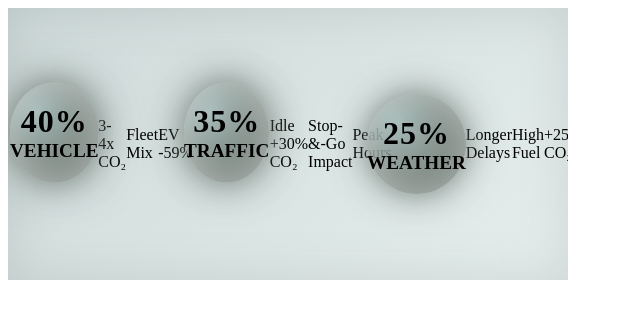
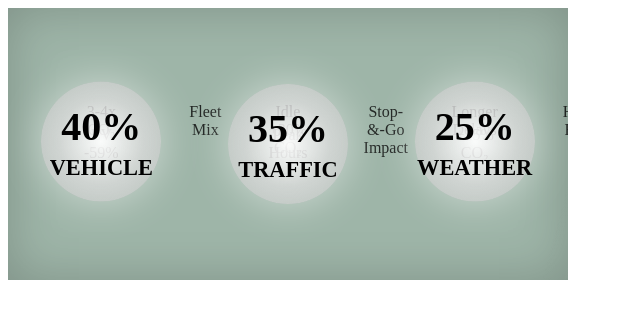
Before and after one commit to GauravR1988/bubble-animation, a plain HTML site: page index.html in a window 1280 px wide. Shown: the whole page, without its empty margins (0-640 px from the left). Drawn offline with Linux system fonts and the light colour scheme.

Commit message:
Update index.html

```diff
--- a/index.html
+++ b/index.html
@@ -6,12 +6,12 @@
     width: 560px;
     height: 272px;
     position: relative;
-    background: linear-gradient(135deg, #cedad9, #e5eeed);
+    background: #9eb5a8;
     display: flex;
     justify-content: space-around;
     align-items: center;
     overflow: hidden;
-    box-shadow: inset 0 0 50px rgba(110,122,115,0.2);
+    box-shadow: inset 0 0 50px rgba(0,0,0,0.2);
 }
 
 .section {
@@ -22,140 +22,87 @@
     justify-content: center;
     align-items: center;
 }
+
 .main-bubble {
-    width: 100px;
-    height: 100px;
-    background: radial-gradient(circle at 30% 30%,
-        rgba(158,181,179,0.9),
-        rgba(110,122,115,0.8),
-        rgba(90,100,95,0.9));
+    width: 120px;
+    height: 120px;
+    background: radial-gradient(circle at center,
+        rgba(255,255,255,0.95),
+        rgba(220,220,220,0.8),
+        rgba(200,200,200,0.6));
     border-radius: 50%;
     position: relative;
     box-shadow:
-        inset 0 0 25px rgba(255,255,255,0.4),
-        0 0 20px rgba(110,122,115,0.5),
-        0 0 35px rgba(90,100,95,0.3);
-    cursor: pointer;
-    z-index: 2;
-    animation:
-        pulse 2s infinite,
-        float 3s ease-in-out infinite;
+        0 0 40px rgba(255,255,255,0.5);
     display: flex;
     justify-content: center;
     align-items: center;
+    z-index: 2;
 }
 
 .bubble-content {
-    color: #000;
-    text-align: center;
-    font-family: Times New Roman, serif;
     display: flex;
     flex-direction: column;
     align-items: center;
     justify-content: center;
+    text-align: center;
     width: 100%;
-    height: 100%;
 }
 
 .percentage {
-    font-size: 2em;
+    font-size: 2.5em;
     font-weight: bold;
     margin: 0;
-    letter-spacing: 1px;
+    color: #000;
 }
 
 .title {
-    font-size: 1.2em;
+    font-size: 1.4em;
     font-weight: bold;
-    margin: 0;
-    text-transform: uppercase;
+    margin: 5px 0 0 0;
+    color: #000;
 }
 
+.info-text {
+    position: absolute;
+    color: #000;
+    font-size: 1em;
+    font-weight: normal;
+    opacity: 0.8;
+    text-align: center;
+}
+
+/* Position text around bubbles */
+.section .info-text:nth-of-type(1) {
+    left: -30px;
+    top: 35%;
+}
+
+.section .info-text:nth-of-type(2) {
+    top: 35%;
+}
+
+.section .info-text:nth-of-type(3) {
+    right: -30px;
+    top: 35%;
+}
+
+/* Optional subtle animation for main bubbles */
 @keyframes float {
     0% { transform: translateY(0px); }
-    50% { transform: translateY(-15px); }
+    50% { transform: translateY(-5px); }
     100% { transform: translateY(0px); }
 }
 
-.section:nth-child(1) .main-bubble { animation-delay: 0s, 0s; }
-.section:nth-child(2) .main-bubble { animation-delay: 0.3s, 1s; }
-.section:nth-child(3) .main-bubble { animation-delay: 0.6s, 2s; }
-
-@keyframes pulse {
-    0% {
-        box-shadow:
-            inset 0 0 25px rgba(255,255,255,0.4),
-            0 0 20px rgba(110,122,115,0.5),
-            0 0 35px rgba(90,100,95,0.3);
-        transform: scale(1);
-    }
-    50% {
-        box-shadow:
-            inset 0 0 35px rgba(255,255,255,0.5),
-            0 0 30px rgba(110,122,115,0.7),
-            0 0 45px rgba(90,100,95,0.5);
-        transform: scale(1.05);
-    }
-    100% {
-        box-shadow:
-            inset 0 0 25px rgba(255,255,255,0.4),
-            0 0 20px rgba(110,122,115,0.5),
-            0 0 35px rgba(90,100,95,0.3);
-        transform: scale(1);
-    }
-}
-<style>
-.info-bubble {
-    width: 55px;
-    height: 55px;
-    background: linear-gradient(135deg,
-        rgba(110,122,115,0.9),
-        rgba(90,100,95,0.8));
-    border-radius: 50%;
-    position: absolute;
-    color: white;
-    font-size: 0.85em;
-    font-weight: 600;
-    display: none;
-    align-items: center;
-    justify-content: center;
-    text-align: center;
-    padding: 5px;
-    opacity: 0;
-    z-index: 1;
-    box-shadow:
-        inset 0 0 10px rgba(255,255,255,0.5),
-        0 0 10px rgba(110,122,115,0.3);
-    text-shadow: 0 1px 2px rgba(0,0,0,0.5);
+.main-bubble {
+    animation: float 4s ease-in-out infinite;
 }
 
-.section:hover .info-bubble {
-    display: flex;
-    animation: bubbleUp 5s ease-out forwards;
-}
+.section:nth-child(1) .main-bubble { animation-delay: 0s; }
+.section:nth-child(2) .main-bubble { animation-delay: 1s; }
+.section:nth-child(3) .main-bubble { animation-delay: 2s; }
 
-@keyframes bubbleUp {
-    0% {
-        transform: translateY(272px) scale(0.8);
-        opacity: 0;
-    }
-    20% {
-        opacity: 1;
-        transform: translateY(200px) scale(1);
-    }
-    80% {
-        opacity: 1;
-        transform: translateY(70px) scale(1);
-    }
-    100% {
-        transform: translateY(-120px) scale(0.8);
-        opacity: 0;
-    }
-}
-
-.section:hover .info-bubble:nth-child(2) { animation-delay: 0.7s; }
-.section:hover .info-bubble:nth-child(3) { animation-delay: 1.4s; }
-
+/* Container shine effect */
 .container:before {
     content: '';
     position: absolute;
@@ -166,7 +113,7 @@
     background: linear-gradient(
         to right,
         transparent,
-        rgba(255,255,255,0.2),
+        rgba(255,255,255,0.1),
         transparent
     );
     transform: skewX(-15deg);
@@ -187,12 +134,12 @@
             <div class="main-bubble">
                 <div class="bubble-content">
                     <p class="percentage">40%</p>
-                    <p class="title">Vehicle</p>
+                    <p class="title">VEHICLE</p>
                 </div>
             </div>
-            <div class="info-bubble" style="left: 20%">3-4x<br>CO₂</div>
-            <div class="info-bubble" style="left: 50%">Fleet<br>Mix</div>
-            <div class="info-bubble" style="left: 80%">EV<br>-59%</div>
+            <div class="info-text">3-4x<br>CO₂</div>
+            <div class="info-text">Fleet<br>Mix</div>
+            <div class="info-text">EV<br>-59%</div>
         </div>
 
         <!-- Traffic Section -->
@@ -200,12 +147,12 @@
             <div class="main-bubble">
                 <div class="bubble-content">
                     <p class="percentage">35%</p>
-                    <p class="title">Traffic</p>
+                    <p class="title">TRAFFIC</p>
                 </div>
             </div>
-            <div class="info-bubble" style="left: 20%">Idle<br>+30% CO₂</div>
-            <div class="info-bubble" style="left: 50%">Stop-&-Go<br>Impact</div>
-            <div class="info-bubble" style="left: 80%">Peak<br>Hours</div>
+            <div class="info-text">Idle<br>+30%<br>CO₂</div>
+            <div class="info-text">Stop-<br>&-Go<br>Impact</div>
+            <div class="info-text">Peak<br>Hours</div>
         </div>
 
         <!-- Weather Section -->
@@ -213,12 +160,12 @@
             <div class="main-bubble">
                 <div class="bubble-content">
                     <p class="percentage">25%</p>
-                    <p class="title">Weather</p>
+                    <p class="title">WEATHER</p>
                 </div>
             </div>
-            <div class="info-bubble" style="left: 20%">Longer<br>Delays</div>
-            <div class="info-bubble" style="left: 50%">High<br>Fuel</div>
-            <div class="info-bubble" style="left: 80%">+25%<br>CO₂</div>
+            <div class="info-text">Longer<br>Delays</div>
+            <div class="info-text">High<br>Fuel</div>
+            <div class="info-text">+25%<br>CO₂</div>
         </div>
     </div>
 </body>
```
